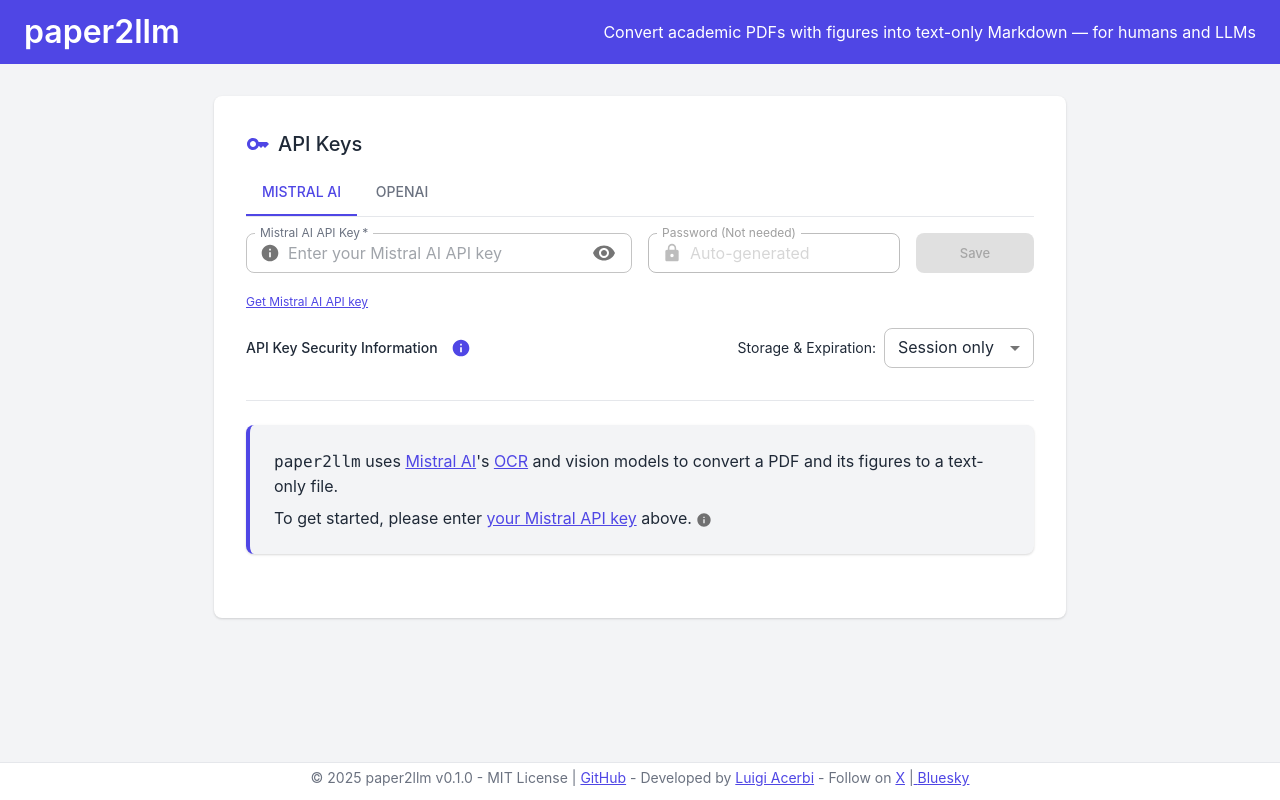
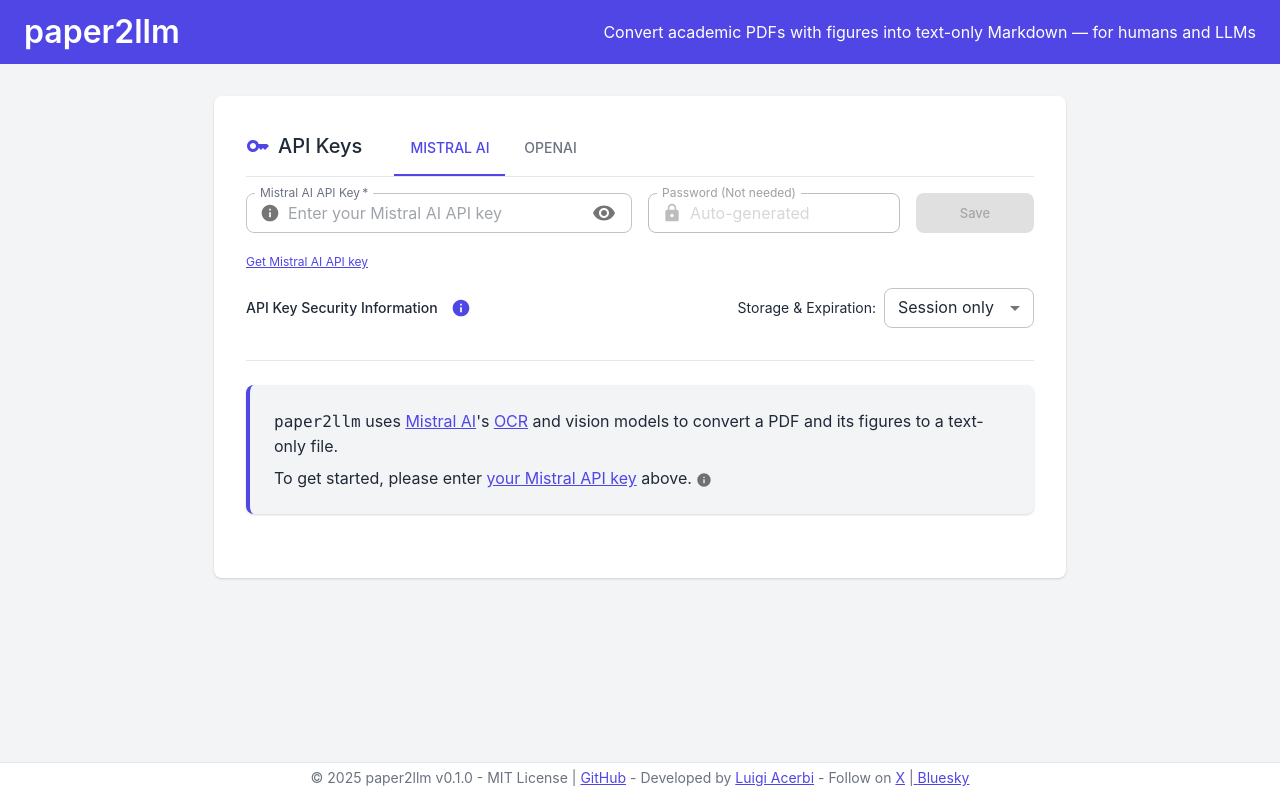
Before and after one commit to lacerbi/paper2llm, a React (Create React App) app in the folder paper2llm-web/: page / in a window 1280 px wide. Built offline with nearby package versions, Linux system fonts and the light colour scheme.

Commit message:
fix: api key tabs more compact

```diff
--- a/paper2llm-web/src/web/components/ApiKeyManager.tsx
+++ b/paper2llm-web/src/web/components/ApiKeyManager.tsx
@@ -14,10 +14,7 @@
   SelectChangeEvent,
   CircularProgress,
 } from "@mui/material";
-import {
-  Key as KeyIcon,
-  Check as CheckIcon,
-} from "@mui/icons-material";
+import { Key as KeyIcon, Check as CheckIcon } from "@mui/icons-material";
 import { ApiProvider } from "../../adapters/web/api-storage";
 import { WebApiKeyStorage } from "../../adapters/web/api-storage";
 
@@ -28,7 +25,7 @@
 import {
   useApiKeyState,
   usePasswordState,
-  useSecurityOptions
+  useSecurityOptions,
 } from "./api-key-manager/hooks";
 
 // Import UI components
@@ -111,7 +108,8 @@
         }
       }
     } catch (error) {
-      const errorMessage = error instanceof Error ? error.message : "An error occurred";
+      const errorMessage =
+        error instanceof Error ? error.message : "An error occurred";
       apiKeyState.setError(errorMessage);
 
       // Apply lock if it looks like a password error
@@ -149,20 +147,54 @@
 
   return (
     <Box sx={{ mb: 2 }}>
-      {/* Compact header with provider tabs and API status */}
+      {/* Compact header with title, provider tabs, and API status all in one row */}
       <Stack
         direction="row"
         alignItems="center"
         justifyContent="space-between"
-        sx={{ mb: 1 }}
+        sx={{
+          mb: 2,
+          borderBottom: 1,
+          borderColor: "divider",
+          flexWrap: { xs: "wrap", sm: "nowrap" },
+        }}
       >
-        <Box sx={{ display: "flex", alignItems: "center" }}>
+        {/* Title section with stronger vertical adjustment and increased spacing */}
+        <Box
+          sx={{
+            display: "flex",
+            alignItems: "center",
+            mr: 4, // Increased horizontal spacing
+            minWidth: "fit-content",
+            mb: { xs: 1, sm: 0 },
+            height: "48px", // Match tab height
+            transform: "translateY(-6px)", // More significant upward adjustment
+          }}
+        >
           <KeyIcon sx={{ mr: 1, color: "primary.main" }} />
-          <Typography variant="h6" component="h2">
+          <Typography
+            variant="h6"
+            component="h2"
+            sx={{
+              display: "flex",
+              alignItems: "center",
+            }}
+          >
             API Keys
           </Typography>
         </Box>
 
+        {/* Provider tabs - takes most of the space */}
+        <Box sx={{ flexGrow: 1 }}>
+          <ProviderTabs
+            currentProvider={currentProvider}
+            isAuthenticated={apiKeyState.isAuthenticated}
+            onProviderChange={apiKeyState.handleProviderChange}
+          />
+        </Box>
+
+        {/* Status chip - takes minimum space needed */}
+        <Box sx={{ ml: 1, display: "flex", alignItems: "center" }}>
           {Object.keys(apiKeyState.isAuthenticated).some(
             (p) => apiKeyState.isAuthenticated[p as ApiProvider]
           ) && (
@@ -174,14 +206,8 @@
               variant="outlined"
             />
           )}
+        </Box>
       </Stack>
-
-      {/* Provider selection tabs */}
-      <ProviderTabs
-        currentProvider={currentProvider}
-        isAuthenticated={apiKeyState.isAuthenticated}
-        onProviderChange={apiKeyState.handleProviderChange}
-      />
 
       {!apiKeyState.isStored[currentProvider] ||
       apiKeyState.isAuthenticated[currentProvider] ? (
@@ -240,7 +266,11 @@
                     type="submit"
                     variant="contained"
                     color="primary"
-                    disabled={!canSubmit() || securityState.isLocked || securityState.isProcessing}
+                    disabled={
+                      !canSubmit() ||
+                      securityState.isLocked ||
+                      securityState.isProcessing
+                    }
                     fullWidth
                     size="small"
                     sx={{
@@ -280,7 +310,9 @@
             lockCountdown={securityState.lockCountdown}
             password={passwordState.password}
             passwordError={passwordState.passwordError}
-            isPasswordProtected={webApiKeyStorage.isPasswordProtected.bind(webApiKeyStorage)}
+            isPasswordProtected={webApiKeyStorage.isPasswordProtected.bind(
+              webApiKeyStorage
+            )}
             currentProvider={currentProvider}
             canSubmit={canSubmit()}
           />
@@ -321,7 +353,11 @@
                     color="primary"
                     fullWidth
                     sx={{ height: "40px" }}
-                    disabled={!canSubmit() || securityState.isLocked || securityState.isProcessing}
+                    disabled={
+                      !canSubmit() ||
+                      securityState.isLocked ||
+                      securityState.isProcessing
+                    }
                   >
                     {securityState.isProcessing ? (
                       <CircularProgress size={24} color="inherit" />
@@ -353,13 +389,14 @@
             lockCountdown={securityState.lockCountdown}
             password={passwordState.password}
             passwordError={passwordState.passwordError}
-            isPasswordProtected={webApiKeyStorage.isPasswordProtected.bind(webApiKeyStorage)}
+            isPasswordProtected={webApiKeyStorage.isPasswordProtected.bind(
+              webApiKeyStorage
+            )}
             currentProvider={currentProvider}
             canSubmit={canSubmit()}
           />
         </Paper>
       )}
-
     </Box>
   );
 };
--- a/paper2llm-web/src/web/components/api-key-manager/ProviderTabs.tsx
+++ b/paper2llm-web/src/web/components/api-key-manager/ProviderTabs.tsx
@@ -25,7 +25,13 @@
     <Tabs
       value={currentProvider}
       onChange={onProviderChange}
-      sx={{ mb: 2, borderBottom: 1, borderColor: 'divider' }}
+      sx={{
+        minHeight: '48px',
+        '& .MuiTab-root': {
+          py: 1,
+          minHeight: '40px'
+        }
+      }}
     >
       {Object.entries(PROVIDER_INFO).map(([provider, info]) => (
         <Tab
```
Lines whose indentation alone changed are shown as unchanged.
